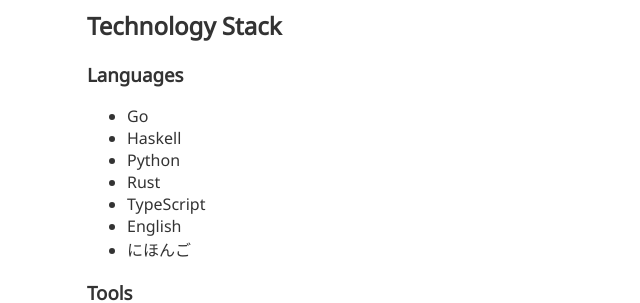
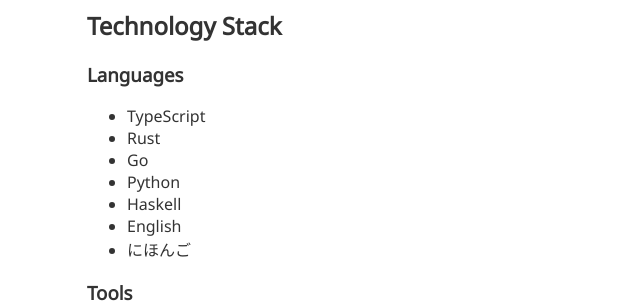
Before and after one commit to raviqqe/raviqqe.github.io, a Jekyll site: the page built from index.md, in a window 1280 px wide. Shown: the part 1069-1372 px from the top of the page, without its empty margins (153-793 px from the left). Built offline with Jekyll 4.4.1, drawn with Linux system fonts in a browser that asks for light colours; our own code applies the rules of GitHub Pages for plain Markdown files.

Commit message:
Sort languages

```diff
--- a/index.md
+++ b/index.md
@@ -58,11 +58,11 @@ It is a software engineer.
 
 ### Languages
 
+- TypeScript
+- Rust
 - Go
+- Python
 - Haskell
-- Python
-- Rust
-- TypeScript
 - English
 - にほんご
 
```
